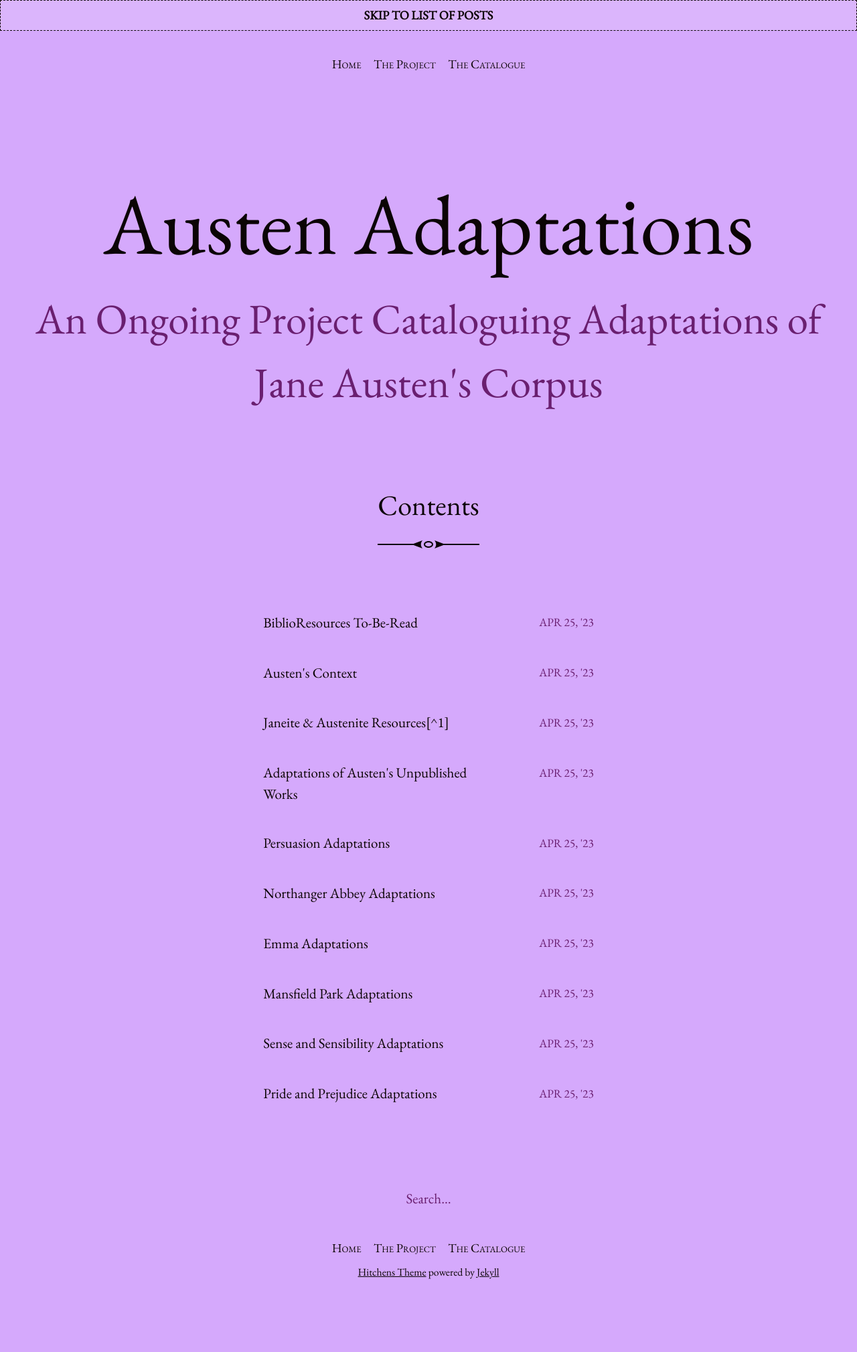
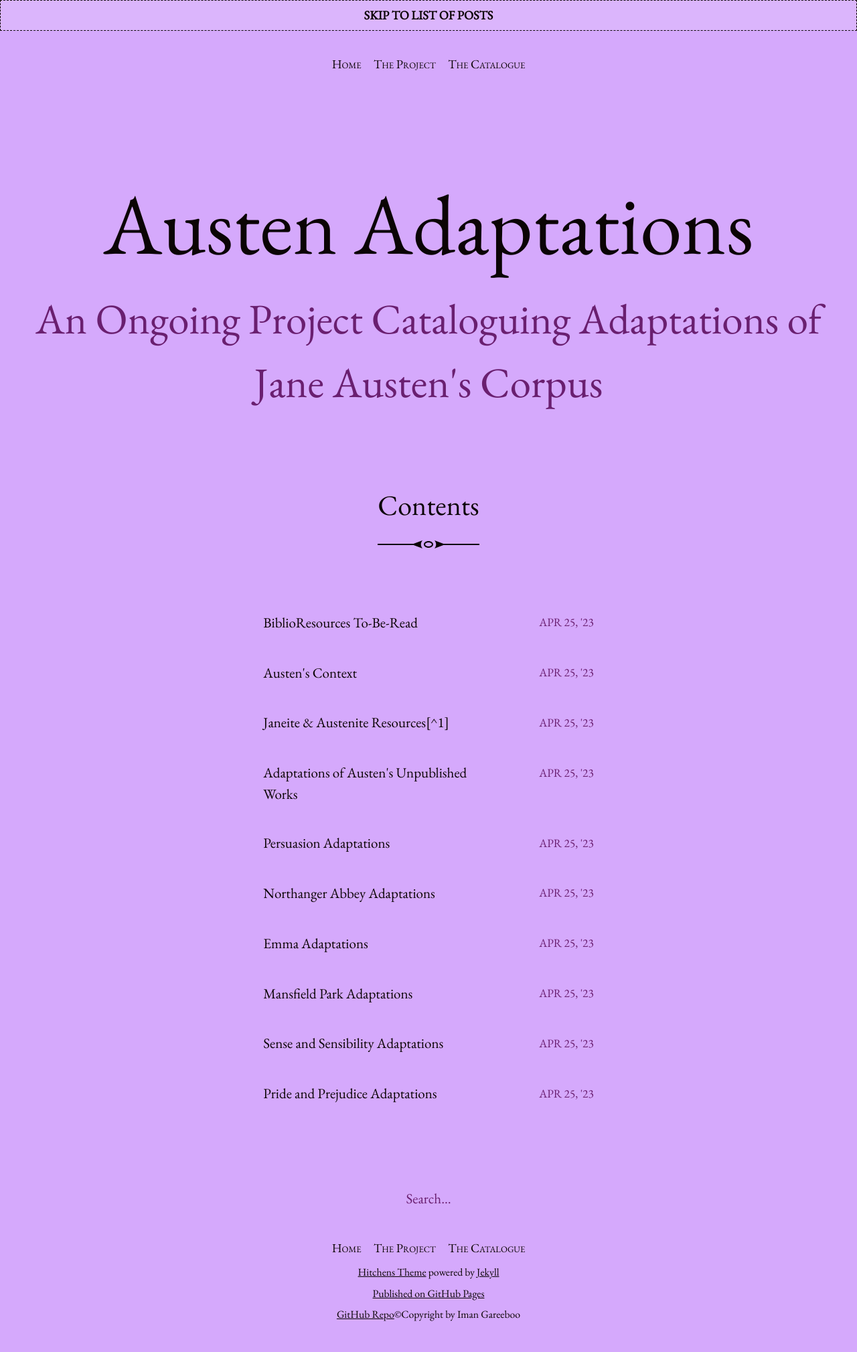
Before and after one commit to imangareeboo/Austen_Adaptations, a Jekyll site: the page built from index.html, in a window 1280 px wide. Shown: the whole page at 67% size. Built offline with Jekyll 4.4.1, drawn with Linux system fonts in a browser that asks for light colours; before the commit the page ends 1956 px from its top, so only the background shows below that.

Commit message:
Update default.html

```diff
--- a/_layouts/default.html
+++ b/_layouts/default.html
@@ -44,6 +44,9 @@
         <p>
           <small><a href="https://github.com/patdryburgh/hitchens">Hitchens Theme</a> powered by <a href="http://jekyllrb.com">Jekyll</a></small>
         </p>
+         <p>
+          <small><a href="https://github.com/imangareeboo/Austen_Adaptations">Published on GitHub Pages<br>GitHub Repo</a>©Copyright by Iman Gareeboo</small>
+        </p>
       </aside>
     {% endunless %}
 
```
